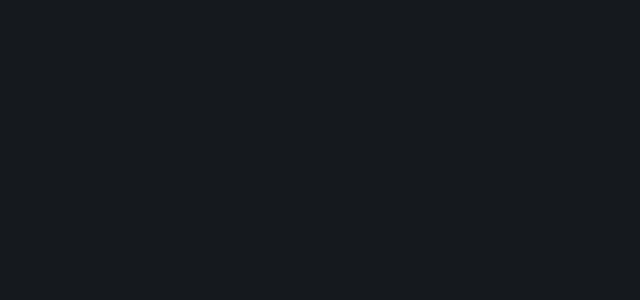
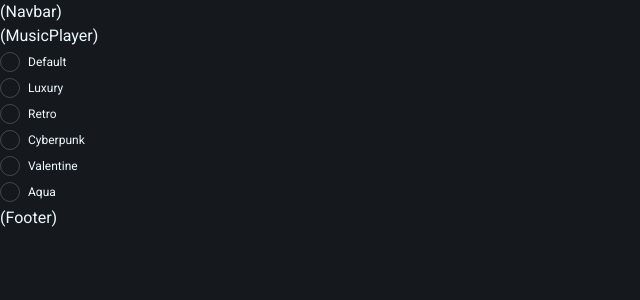
Before and after one commit to elixer-prince/elixer-focus, a React (Vite) app in the folder react-frontend/: page /settings in a window 1280 px wide. Before the commit this address had no page. Shown: the top 300 px of the page, without its empty margins (0-640 px from the left). Built offline with nearby package versions, Linux system fonts and the light colour scheme.

Commit message:
style(settings-page): add a settings page

```diff
--- a/react-frontend/src/App.tsx
+++ b/react-frontend/src/App.tsx
@@ -1,10 +1,12 @@
 import { Route, Routes } from "react-router";
 import HomePage from "./pages/HomePage.tsx";
+import SettingsPage from "./pages/SettingsPage.tsx";
 
 const App = () => {
     return (
         <Routes>
             <Route index element={<HomePage />} />
+            <Route path="settings" element={<SettingsPage />} />
         </Routes>
     );
 };
--- a/react-frontend/src/pages/SettingsPage.tsx
+++ b/react-frontend/src/pages/SettingsPage.tsx
@@ -3,7 +3,62 @@ import AppLayout from "../components/layouts/AppLayout";
 const SettingsPage = () => {
     return (
         <AppLayout>
-            <h1 className={"font-bold"}>Settings Page</h1>
+            <fieldset className="fieldset">
+                <label className="flex cursor-pointer items-center gap-2">
+                    <input
+                        type="radio"
+                        name="theme-radios"
+                        className="radio radio-sm theme-controller"
+                        value="default"
+                    />
+                    Default
+                </label>
+                <label className="flex cursor-pointer items-center gap-2">
+                    <input
+                        type="radio"
+                        name="theme-radios"
+                        className="radio radio-sm theme-controller"
+                        value="luxury"
+                    />
+                    Luxury
+                </label>
+                <label className="flex cursor-pointer items-center gap-2">
+                    <input
+                        type="radio"
+                        name="theme-radios"
+                        className="radio radio-sm theme-controller"
+                        value="retro"
+                    />
+                    Retro
+                </label>
+                <label className="flex cursor-pointer items-center gap-2">
+                    <input
+                        type="radio"
+                        name="theme-radios"
+                        className="radio radio-sm theme-controller"
+                        value="cyberpunk"
+                    />
+                    Cyberpunk
+                </label>
+                <label className="flex cursor-pointer items-center gap-2">
+                    <input
+                        type="radio"
+                        name="theme-radios"
+                        className="radio radio-sm theme-controller"
+                        value="valentine"
+                    />
+                    Valentine
+                </label>
+                <label className="flex cursor-pointer items-center gap-2">
+                    <input
+                        type="radio"
+                        name="theme-radios"
+                        className="radio radio-sm theme-controller"
+                        value="aqua"
+                    />
+                    Aqua
+                </label>
+            </fieldset>
         </AppLayout>
     );
 };
```
